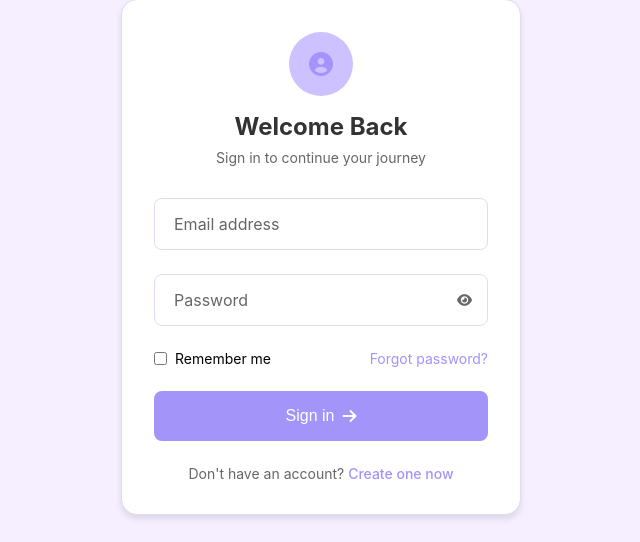
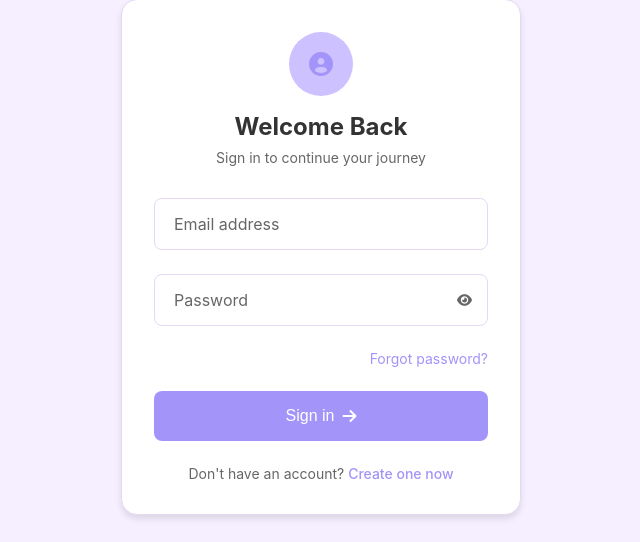
Before and after one commit to Drissnafii/ProductManager-PHP, a PHP site: page / in a window 1280 px wide. Shown: the part 143-685 px from the top of the page, without its empty margins (319-959 px from the left). Run offline with PHP 8.4, Linux system fonts and the light colour scheme.

Commit message:
fix(style)

```diff
--- a/includes/header.php
+++ b/includes/header.php
@@ -7,6 +7,7 @@
     <!-- <link rel="stylesheet" href="../assets/css/style.css"> -->
     <link rel="stylesheet" href="./assets/css/style.css">
     <link href="https://cdnjs.cloudflare.com/ajax/libs/font-awesome/6.0.0/css/all.min.css" rel="stylesheet">
+    <script src="https://cdn.tailwindcss.com"></script>
 <!-- W3.css for tables ...  -->
     <!-- <link rel="stylesheet" href="https://www.w3schools.com/w3css/4/w3.css"> -->
 </head>
--- a/index.php
+++ b/index.php
@@ -64,10 +64,13 @@ require __DIR__ . '/config/conn.php';
                 <!-- Options -->
                 <div class="options">
                     <label class="checkbox-wrapper">
-                        <input type="checkbox">
-                        <span>Remember me</span>
+                        <!-- <input type="checkbox">
+                        <span>Remember me</span> --> <!-- Maybe I will need to implement that later... -->
                     </label>
-                    <a href="#" class="forgot-password">Forgot password?</a>
+                    <div class="text-center">
+
+                      <a href="#" class="forgot-password ">Forgot password?</a>
+                    </div>
                 </div>
 
                 <!-- Submit Button -->
```
